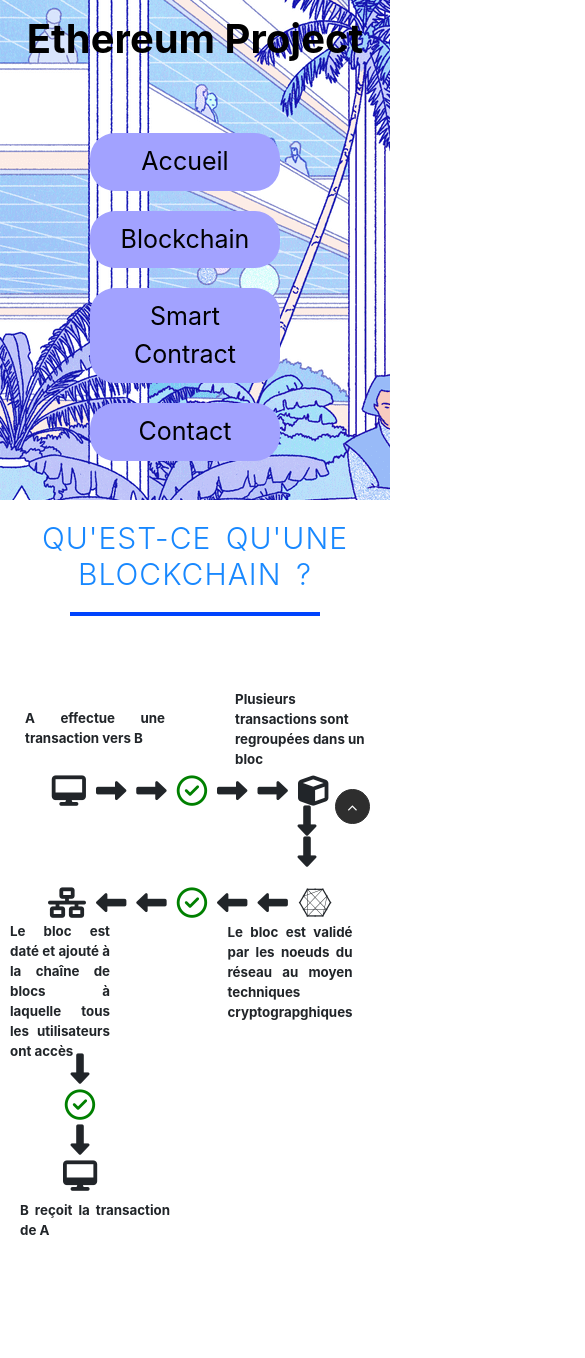
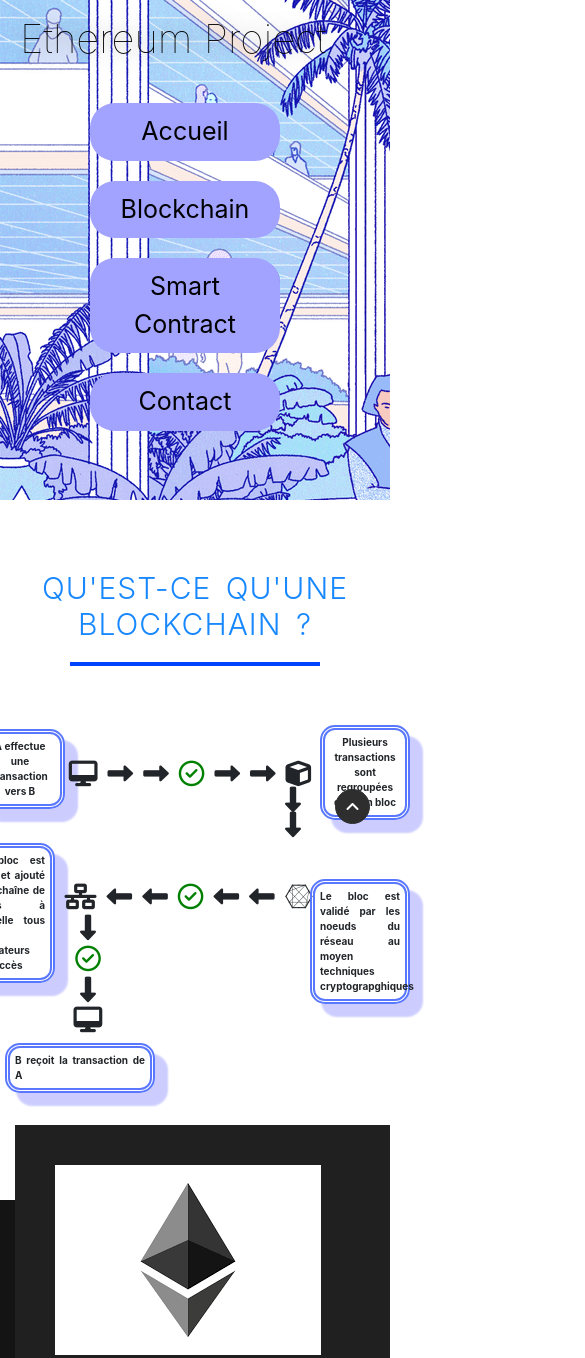
Before and after one commit to DuTss/Ethereum, a plain HTML site: page blockchain.html in a window 390 px wide. Shown: the top 1358 px of the page, 585 px wide, since content can reach past the window. Drawn offline with nearby package versions, Linux system fonts and the light colour scheme.

Commit message:
media queries

```diff
--- a/blockchain.html
+++ b/blockchain.html
@@ -29,7 +29,7 @@
         </nav>
       </header>
 
-      <section>
+      <section class="blockchain">
             <h2>Qu'est-ce qu'une blockchain ?</h2>
 
         <div class="paragraphe1">
@@ -97,7 +97,7 @@
 
 
 
-      <link rel="stylesheet" href="https://cdnjs.cloudflare.com/ajax/libs/font-awesome/4.7.0/css/font-awesome.css" />
+
 <footer id="dk-footer" class="dk-footer">
         <div class="container">
             <div class="row">
@@ -144,7 +144,6 @@
                     <!-- End Footer info -->
                     <div class="footer-awarad">
                         <img src="images/icon/best.png" alt="">
-                        <p>Best Design Company 2020</p>
                     </div>
                 </div>
                 <!-- End Col -->
--- a/ressources/style.css
+++ b/ressources/style.css
@@ -21,11 +21,12 @@ header {
 /******************************** TITRES ET MENU ********************************/
 
 h1 {
-  text-align: center;
   margin-top: 15px;
   margin-bottom: 20px;
   color: rgb(0, 0, 0);
-  font-weight: bold;
+  font-weight: lighter;
+  text-shadow: rgb(110, 110, 110) 1px 0 20px;
+  margin-left: 20px;
 }
 
 h2 {
@@ -36,7 +37,9 @@ h2 {
   font-weight: 300;
   word-spacing: 5px;
   color: #1888ff;
-  margin-top: 20px;
+  margin-top: 0px;
+  padding-bottom: 0;
+  top: 70px;
 }
 
 h2:after {
@@ -52,7 +55,7 @@ h2:after {
 
 .home-title {
   display: flex;
-  justify-content: center;
+  justify-content: start;
   align-items: center;
   font-size: x-large;
 }
@@ -69,7 +72,6 @@ h2:after {
   justify-content: center;
   margin-right: 10px;
   flex-flow: wrap column;
-  margin-top: 30px;
 }
 
 .menu a {
@@ -94,6 +96,9 @@ h2:after {
 
 /******************************** SECTION PAGE BLOCKCHAIN ********************************/
 
+.blockchain {
+  height: 1200px;
+}
 
 .blockchain-block, .arrow-down, .arrow-downbis{
   display: flex;
@@ -113,6 +118,7 @@ h2:after {
   flex-direction: column;
   align-items: center;
   left: 230px;
+  top: 15px;
 }
 
 .arrow-downbis {
@@ -157,29 +163,41 @@ section .paragraphe1 {
 section .paragraphe1 p {
   text-align: justify;
   width: 140px;
+  padding: 5px;
+  border: thick double #5a78ff;
+  border-radius: 15px;
+  box-shadow: 12px 12px 2px 1px rgba(0, 0, 255, .2);
 }
 
 section .paragraphe2 {
   display: flex;
   justify-content: center;
   left: 350px;
-  top: 110px;
+  top: 75px;
 }
 
 section .paragraphe2 p {
   width: 140px;
+  padding: 5px;
+  border: thick double #5a78ff;
+  border-radius: 15px;
+  box-shadow: 12px 12px 2px 1px rgba(0, 0, 255, .2);
 }
 
 section .paragraphe3 {
   display: flex;
   justify-content: center;
   left: 360px;
-  bottom: 210px;
+  bottom: 220px;
 }
 
 section .paragraphe3 p {
   text-align: justify;
   width: 150px;
+  padding: 5px;
+  border: thick double #5a78ff;
+  border-radius: 15px;
+  box-shadow: 12px 12px 2px 1px rgba(0, 0, 255, .2);
 }
 
 
@@ -187,24 +205,33 @@ section .paragraphe4 {
   display: flex;
   justify-content: center;
   right: 370px;
+  top: 30px;
 }
 
 section .paragraphe4 p {
   text-align: justify;
   width: 150px;
+  padding: 5px;
+  border: thick double #5a78ff;
+  border-radius: 15px;
+  box-shadow: 12px 12px 2px 1px rgba(0, 0, 255, .2);
 }
 
 
 section .paragraphe5 {
   display: flex;
   justify-content: center;
-  bottom: 330px;
-  right: 380px;
+  bottom: 250px;
+  right: 240px;
 }
 
 section .paragraphe5 p {
   text-align: justify;
   width: 150px;
+  padding: 5px;
+  border: thick double #5a78ff;
+  border-radius: 15px;
+  box-shadow: 12px 12px 2px 1px rgba(0, 0, 255, .2);
 }
 
 .paragraphe3, .arrow-down, .paragraphe2 {
@@ -214,7 +241,7 @@ section .paragraphe5 p {
 /******************************** SECTION PAGE SMART CONTRACT ********************************/
 
 .smart-contract{
-  height: 1600px;
+  height: 1500px;
 }
 
 /********** FLECHES ANIMEES 1**********/
@@ -236,8 +263,8 @@ section .paragraphe5 p {
 
 .arrowSliding {
   position: absolute;
-  -webkit-animation: slide 4s linear infinite;
-  animation: slide 4s linear infinite;
+  -webkit-animation: slide 4s linear infinite alternate;
+  animation: slide 4s linear infinite alternate;
 }
 
 .delay1 {
@@ -368,7 +395,7 @@ section .paragraphe5 p {
   justify-content: center;
 }
 
-.file2 {
+.file2-text {
   display: flex;
   justify-content: center;
 }
@@ -376,6 +403,7 @@ section .paragraphe5 p {
 .icon-file2 i {
   display: flex;
   justify-content: center;
+  align-items: center;
   color: rgb(182, 79, 182);
 }
 
@@ -432,11 +460,12 @@ section .icon-end {
   width: 250px;
 }
 
-.icon-file2 p {
-  color: rgb(182, 79, 182);
+
+.file2-text p {
+  text-align: center;
+  color: rgba(120, 0, 131, 0.877);
+  font-weight: bold;
   font-size: 120%;
-  font-weight: bold;
-  text-align: center;
   width: 500px;
 }
 
@@ -732,6 +761,10 @@ z-index: 2; }
     right: 148px;
   }
 
+  .arrow-left {
+    top: -150px;
+  }
+
   section .paragraphe1 p{
     left: 110px;
     bottom: 10px;
@@ -743,17 +776,17 @@ z-index: 2; }
 
   section .paragraphe3 p{
     right: 115px;
-    top: 35px;
+    top: 20px;
   }
 
   section .paragraphe4 p{
     left: 110px;
-    bottom: 10px;
+    top: -5px;
   }
 
   section .paragraphe5 p{
-    left: 120px;
-    top: 20px;
+    left: 100px;
+    top: 5px;
   }
 
   footer .contact-us {
@@ -762,11 +795,15 @@ z-index: 2; }
 
   .dk-footer-box-info {
     padding-bottom: 5px;
-    top: 100px;
+    bottom: 150px;
   }
 
   footer .contact-us,.contact-us.contact-us-last {
     display: none;
+  }
+
+  .blockchain {
+    height: 1050px;
   }
 
 }
@@ -775,45 +812,60 @@ z-index: 2; }
   .blockchain-block, .arrow-down, .arrow-downbis, .arrow-left,
   .icon-file i, .icon-user2 i, .icon-user1 i, .icon-file2 i,
   .icon-bloc i, .icon-link i{
-    font-size: 150%;
+    font-size: 200%;
+  }
+
+  .blockchain {
+    height: 950px;
   }
 
   .arrow-down {
-    left: 94px;
+    left: 115px;
   }
 
   .arrow-downbis {
-    right: 102px;
+    right: 125px;
+    top: -300px;
   }
 
   section .paragraphe1 p{
-    bottom: 25px;
-    left: 160px;
+    bottom: 5px;
+    left: 135px;
   }
 
   section .paragraphe2 p{
-    right: 160px;
-    bottom: 40px;
+    right: 135px;
+    bottom: 25px;
   }
 
   section .paragraphe3 p{
-    right: 165px;
-    top: 50px;
+    right: 135px;
+    top: 30px;
   }
 
   section .paragraphe4 p{
-    left: 155px;
+    left: 135px;
+    top: -5px;
   }
 
   section .paragraphe5 p{
-    top: 80px;
-    left: 280px;
+    top: -35px;
+    left: 115px;
   }
 
   .menu a {
     color: black;
     background-color: rgb(162, 162, 255);
     width: 50%;
+  }
+
+  footer .contact-us,.contact-us.contact-us-last {
+    display: none;
+  }
+
+  .dk-footer-box-info {
+    padding-bottom: 5px;
+    bottom: 150px;
   }
 }
 
@@ -822,15 +874,15 @@ z-index: 2; }
   .blockchain-block, .arrow-down, .arrow-downbis, .arrow-left,
   .icon-file i, .icon-user2 i, .icon-user1 i, .icon-file2 i,
   .icon-bloc i, .icon-link i{
-    font-size: 190%;
+    font-size: 160%;
   }
+
   h2 {
     font-size: 30px;
   }
 
-  section .paragraphe1 {
-    display: flex;
-
+  .blockchain {
+    height: 700px;
   }
 
   .menu a {
@@ -839,87 +891,80 @@ z-index: 2; }
     width: 50%;
   }
 
+  .blockchain-block {
+    bottom: 50px;
+  }
+
   .arrow-down {
-    position: relative;
-    left: 112px;
+    left: 98px;
+    top: -50px;
   }
 
   .arrow-downbis {
-    position: relative;
-    right: 115px;
-    top: -120px;
+    right: 107px;
+    top: -300px;
   }
 
   .arrow-left {
-    position: relative;
-    right: 7px;
-  }
-
-  section .paragraphe1 {
-    position: relative;
-    font-size: smaller;
-    font-weight: bold;
+    left: -11px;
+    top: -160px;
   }
 
   section .paragraphe1 p{
-    left: 270px;
-    bottom: 100px;
+    font-size: x-small;
+    font-weight: bold;
+    text-align: center;
+    width: 90px;
+    left: 195px;
+    bottom: 60px;
     }
 
-  section .paragraphe2 {
-    font-size: smaller;
+  section .paragraphe2 p{
+    font-size: x-small;
     font-weight: bold;
-    width: 150px;
-  }
-
-  section .paragraphe2 p{
-    left: -120px;
-    bottom: 100px;
-  }
-
-  section .paragraphe3 {
-    font-size: smaller;
-    font-weight: bold;
-    width: 60px;
+    text-align: center;
+    width: 90px;
+    left: -180px;
+    top: -50px;
   }
 
   section .paragraphe3 p{
-    right: 100px;
-    top: 80px;
-  }
-
-  section .paragraphe4 {
-    position: relative;
-    font-size: smaller;
+    font-size: x-small;
     font-weight: bold;
     width: 100px;
+    top: 30px;
+    left: -195px;
   }
 
   section .paragraphe4 p{
-    left: 380px;
-    top: 55px;
-  }
-
-  section .paragraphe5 {
-    position: relative;
-    font-size: smaller;
+    font-size: x-small;
     font-weight: bold;
+    width: 90px;
+    left: 185px;
+    top: -75px;
   }
 
   section .paragraphe5 p {
-    top: 220px;
+    font-size: x-small;
+    font-weight: bold;
+    top: -40px;
+    left: 125px;
   }
 
+  .dk-footer-box-info {
+    padding-bottom: 5px;
+    bottom: 150px;
+  }
 
-  .dk-footer-box-info {
-    bottom: 10px;
+  footer .contact-us,.contact-us.contact-us-last {
+    display: none;
   }
 }
 
 /******************************** MEDIA QUERIES PAGE SMART CONTRACT ********************************/
 
 @media only screen and (max-width:992px) {
-  .icon-user1 p, .icon-user2 p, .icon-file p, .icon-file2 p, .para-end1 p, .para-end2 p {
+  .icon-user1 p, .icon-user2 p, .icon-file p, .file2-text p, .para-end1 p, .para-end2 p {
     font-size: 100%;
   }
 
@@ -940,4 +985,73 @@ z-index: 2; }
   #arrowAnim2 {
     right: 150px;
   }
+
+  .smart-contract {
+    height: 1150px;
+  }
 }
+
+
+@media only screen and (max-width:768px) {
+  .icon-user1 p, .icon-user2 p, .icon-file p, .file2-text p, .para-end1 p, .para-end2 p {
+    font-size: 80%;
+  }
+
+  #arrowAnim, #arrowAnim2 {
+    display: flex;
+    top: -175px;
+  }
+
+  #arrowAnim {
+    left: 100px;
+  }
+
+  #arrowAnim2 {
+    right: 100px;
+  }
+
+
+  .icon-user1 p, .icon-user2 p, .icon-file p {
+    width: 120px;
+  }
+
+
+  .icon-link i {
+    top: 5px;
+  }
+
+  .smart-contract {
+    height: 1050px;
+  }
+
+  .arrowdown {
+    display: flex;
+    top: 20px;
+  }
+}
+
+@media only screen and (max-width:576px) {
+  .icon-user1 p, .icon-user2 p, .icon-file p, .file2-text p, .para-end1 p, .para-end2 p {
+    font-size: 70%;
+  }
+
+  #arrowAnim, #arrowAnim2 {
+    display: flex;
+    top: -130px;
+    font-size: 80%;
+  }
+
+  #arrowAnim {
+    display: flex;
+    left: 80px;
+  }
+
+  #arrowAnim2 {
+    right: 80px;
+  }
+
+  .arrowdown {
+    display: flex;
+    top: 20px;
+  }
+}
```
Also changed, not shown: index.html (+0 -5 lines), smartcontract.html (+6 -10 lines).
